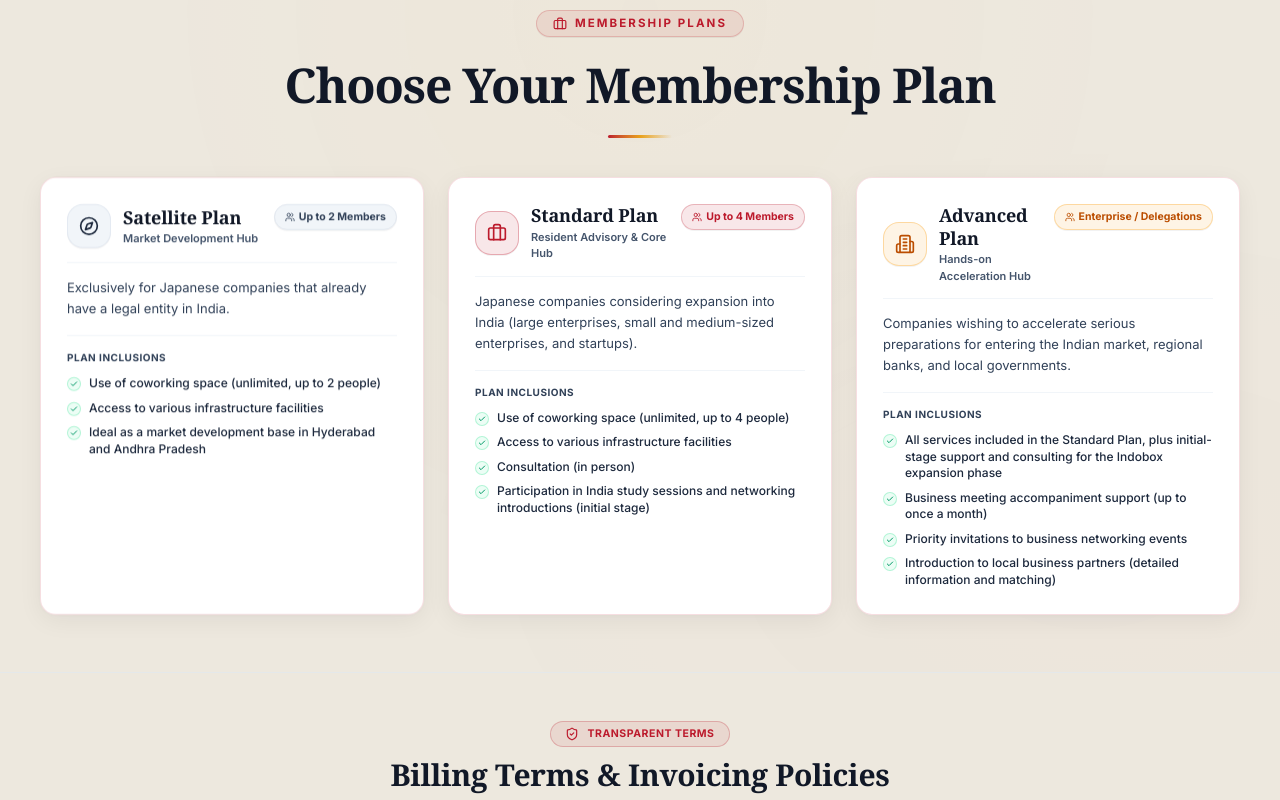
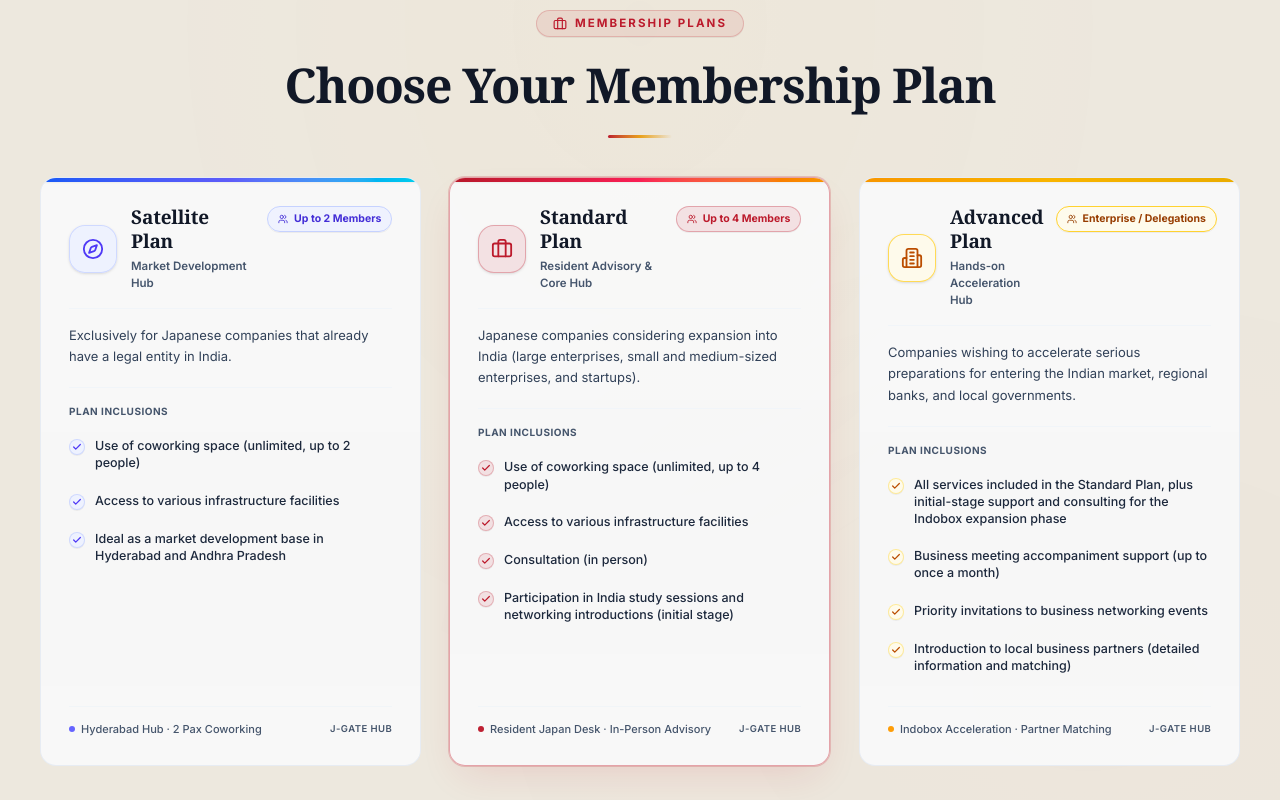
Before and after one commit to abhi-shek04/J-Gate, a Next.js app: page /pricing in a window 1280 px wide. Shown: the part 340-1140 px from the top of the page. Built offline with nearby package versions, Linux system fonts and the light colour scheme.

Commit message:
feat(pricing): elevate membership cards with bespoke Japanese color triad, dynamic animations, and premium micro-interactions

```diff
--- a/src/components/jgate/pricing-section.tsx
+++ b/src/components/jgate/pricing-section.tsx
@@ -26,14 +26,14 @@
   tagline: Bilingual;
   capacity: Bilingual;
   capacityCategory: "1-2" | "3-4" | "enterprise";
-  accentBorder: string;
-  accentBadge: string;
-  accentBg: string;
-  specs: {
-    term: Bilingual;
-    access: Bilingual;
-    support: Bilingual;
-  };
+  gradientBar: string;
+  glowAura: string;
+  iconBg: string;
+  capacityBadge: string;
+  checkBadge: string;
+  cardBorder: string;
+  dotColor: string;
+  footerBadge: Bilingual;
   target: Bilingual;
   features: {
     title: Bilingual;
@@ -57,14 +57,14 @@
     },
     capacity: { EN: "Up to 2 Members", JP: "最大2名" },
     capacityCategory: "1-2",
-    accentBorder: "border-t-4 border-t-slate-400 dark:border-t-slate-500",
-    accentBadge: "text-slate-700 dark:text-slate-300 bg-slate-100 dark:bg-white/10 border-slate-200 dark:border-white/15",
-    accentBg: "bg-slate-100 dark:bg-white/5 border-slate-200/80 dark:border-white/10 text-slate-800 dark:text-white",
-    specs: {
-      term: { EN: "Flexible / Monthly", JP: "月単位・柔軟契約" },
-      access: { EN: "24/7 Keycard Entry", JP: "24時間入退室管理" },
-      support: { EN: "Coworking (2 Pax) & All Facilities", JP: "コワーキング（最大2名）・各種設備利用" },
-    },
+    gradientBar: "from-blue-600 via-indigo-500 to-cyan-400",
+    glowAura: "from-indigo-500/20 via-blue-500/10 to-transparent",
+    iconBg: "bg-indigo-50/90 dark:bg-indigo-950/60 text-indigo-600 dark:text-blue-400 border-indigo-200/80 dark:border-indigo-800/40 group-hover:border-indigo-400 group-hover:shadow-[0_0_20px_rgba(99,102,241,0.25)]",
+    capacityBadge: "text-indigo-700 dark:text-blue-300 bg-indigo-50/90 dark:bg-blue-950/60 border-indigo-200 dark:border-blue-800/50",
+    checkBadge: "bg-indigo-50 dark:bg-indigo-950/60 text-indigo-600 dark:text-blue-400 border-indigo-200/80 dark:border-indigo-700/40",
+    cardBorder: "border-slate-200/80 dark:border-white/10 hover:border-indigo-400/60 dark:hover:border-blue-400/50 hover:shadow-[0_20px_45px_-10px_rgba(99,102,241,0.18)] dark:hover:shadow-[0_20px_45px_-10px_rgba(59,130,246,0.25)]",
+    dotColor: "bg-indigo-500",
+    footerBadge: { EN: "Hyderabad Hub · 2 Pax Coworking", JP: "拠点開設 · コワーキング最大2名" },
     target: {
       EN: "Exclusively for Japanese companies that already have a legal entity in India.",
       JP: "既にインド現地法人をお持ちの日系企業様専用。",
@@ -105,14 +105,14 @@
     },
     capacity: { EN: "Up to 4 Members", JP: "最大4名" },
     capacityCategory: "3-4",
-    accentBorder: "border-t-4 border-t-crimson dark:border-t-rose-500",
-    accentBadge: "text-crimson dark:text-rose-400 bg-crimson/10 dark:bg-rose-950/60 border-crimson/25 dark:border-rose-400/30",
-    accentBg: "bg-crimson/10 dark:bg-rose-950/40 border-crimson/30 dark:border-rose-400/30 text-crimson dark:text-rose-400",
-    specs: {
-      term: { EN: "Flexible / Monthly", JP: "月単位・柔軟契約" },
-      access: { EN: "24/7 Keycard Entry", JP: "24時間入退室管理" },
-      support: { EN: "Coworking (4 Pax) & In-Person Advisory", JP: "コワーキング（最大4名）・対面相談" },
-    },
+    gradientBar: "from-crimson via-rose-500 to-amber-500",
+    glowAura: "from-crimson/25 via-rose-500/12 to-transparent",
+    iconBg: "bg-crimson/10 dark:bg-rose-950/60 text-crimson dark:text-rose-400 border-crimson/30 dark:border-rose-400/30 group-hover:border-crimson group-hover:shadow-[0_0_22px_rgba(188,26,44,0.3)]",
+    capacityBadge: "text-crimson dark:text-rose-300 bg-crimson/10 dark:bg-rose-950/60 border-crimson/30 dark:border-rose-500/40",
+    checkBadge: "bg-crimson/10 dark:bg-rose-950/60 text-crimson dark:text-rose-400 border-crimson/25 dark:border-rose-700/40",
+    cardBorder: "border-crimson/40 dark:border-rose-400/40 shadow-[0_16px_40px_-12px_rgba(188,26,44,0.14)] dark:shadow-[0_18px_45px_-12px_rgba(188,26,44,0.3)] ring-1 ring-crimson/20 hover:border-crimson dark:hover:border-rose-400 hover:shadow-[0_25px_60px_-12px_rgba(188,26,44,0.28)] dark:hover:shadow-[0_28px_65px_-12px_rgba(188,26,44,0.45)]",
+    dotColor: "bg-crimson",
+    footerBadge: { EN: "Resident Japan Desk · In-Person Advisory", JP: "常駐デスク · 対面コンサル支援" },
     target: {
       EN: "Japanese companies considering expansion into India (large enterprises, small and medium-sized enterprises, and startups).",
       JP: "インド進出をご検討中の日系企業様（大企業、中小企業、スタートアップ）。",
@@ -159,14 +159,14 @@
     },
     capacity: { EN: "Enterprise / Delegations", JP: "企業・自治体向け" },
     capacityCategory: "enterprise",
-    accentBorder: "border-t-4 border-t-amber-500 dark:border-t-amber-400",
-    accentBadge: "text-amber-700 dark:text-amber-300 bg-amber-500/10 dark:bg-amber-950/60 border-amber-500/30 dark:border-amber-400/30",
-    accentBg: "bg-amber-500/10 dark:bg-amber-950/40 border-amber-500/30 dark:border-amber-400/30 text-amber-700 dark:text-amber-300",
-    specs: {
-      term: { EN: "Custom / Annual", JP: "年間または個別設計" },
-      access: { EN: "24/7 Keycard Entry", JP: "24時間入退室管理" },
-      support: { EN: "Indobox Consulting & Meeting Support", JP: "進出コンサル・商談同席支援" },
-    },
+    gradientBar: "from-amber-500 via-amber-400 to-yellow-500",
+    glowAura: "from-amber-500/20 via-yellow-500/10 to-transparent",
+    iconBg: "bg-amber-50/90 dark:bg-amber-950/60 text-amber-700 dark:text-amber-400 border-amber-300/80 dark:border-amber-400/30 group-hover:border-amber-400 group-hover:shadow-[0_0_20px_rgba(232,160,26,0.25)]",
+    capacityBadge: "text-amber-800 dark:text-amber-300 bg-amber-50/90 dark:bg-amber-950/60 border-amber-300 dark:border-amber-700/50",
+    checkBadge: "bg-amber-50 dark:bg-amber-950/60 text-amber-700 dark:text-amber-400 border-amber-200/80 dark:border-amber-700/40",
+    cardBorder: "border-slate-200/80 dark:border-white/10 hover:border-amber-400/70 dark:hover:border-amber-400/50 hover:shadow-[0_20px_45px_-10px_rgba(232,160,26,0.2)] dark:hover:shadow-[0_20px_45px_-10px_rgba(232,160,26,0.28)]",
+    dotColor: "bg-amber-500",
+    footerBadge: { EN: "Indobox Acceleration · Partner Matching", JP: "本格進出 · パートナーマッチング" },
     target: {
       EN: "Companies wishing to accelerate serious preparations for entering the Indian market, regional banks, and local governments.",
       JP: "インド市場への本格的な進出準備を加速させたい企業様、地方銀行、自治体様。",
@@ -254,48 +254,60 @@
           </Reveal>
 
           {/* Grid of 3 Balanced Cards — High-End Executive Presentation */}
-          <div className="mt-8 sm:mt-10 grid gap-5 sm:gap-6 lg:gap-6 lg:grid-cols-3 items-stretch">
+          <div className="mt-8 sm:mt-10 grid gap-6 lg:gap-7 lg:grid-cols-3 items-stretch">
             {PLANS.map((plan, i) => {
               const Icon = plan.icon;
               const isFeatured = plan.id === "standard";
 
               return (
-                <Reveal key={plan.id} delay={i * 80} variant="up">
+                <Reveal key={plan.id} delay={i * 90} variant="up">
                   <div
                     className={cn(
-                      "luxury-light-card card-sheen group relative flex h-full flex-col justify-between rounded-2xl bg-white dark:bg-[#09090b] border transition-all duration-300 p-5 sm:p-6 lg:p-6.5",
-                      plan.accentBorder,
-                      isFeatured
-                        ? "border-crimson/70 dark:border-rose-400/60 shadow-[0_18px_45px_-10px_rgba(188,26,44,0.18)] dark:shadow-[0_22px_55px_-10px_rgba(188,26,44,0.35)] ring-1 ring-crimson/25"
-                        : "border-slate-200/90 dark:border-white/12 shadow-card dark:shadow-2xl hover:border-slate-300 dark:hover:border-white/25 hover:-translate-y-1"
+                      "card-sheen group relative flex h-full flex-col justify-between overflow-hidden rounded-2xl bg-white/95 dark:bg-[#09090b]/95 backdrop-blur-xl border transition-all duration-500 p-6 sm:p-6.5 lg:p-7 hover:-translate-y-2",
+                      plan.cardBorder
                     )}
                   >
+                    {/* Top 3.5px Glowing Accent Bar with Gradient */}
+                    <div className={cn("absolute top-0 inset-x-0 h-1 bg-gradient-to-r shadow-xs", plan.gradientBar)} />
+
+                    {/* Ambient Corner Aura Glow */}
+                    <div
+                      className={cn(
+                        "pointer-events-none absolute -right-14 -top-14 h-44 w-44 rounded-full opacity-35 blur-2xl transition-opacity duration-500 group-hover:opacity-75",
+                        plan.glowAura
+                      )}
+                    />
+
+                    {/* Faint Asanoha Japanese Geometric Texture */}
+                    <div className="pattern-asanoha-navy pointer-events-none absolute inset-0 opacity-[0.025] dark:opacity-[0.04] transition-opacity duration-700 group-hover:opacity-[0.06]" />
+
                     {/* Top Content Area */}
+                    <div className="relative z-10 flex flex-col justify-between h-full">
                       <div>
                         {/* Header Row: Icon + Title + Capacity Badge */}
-                      <div className="flex items-start justify-between gap-3 pb-3.5 border-b border-slate-100 dark:border-white/8">
-                        <div className="flex items-center gap-3">
+                        <div className="flex items-start justify-between gap-3 pb-4 border-b border-slate-100 dark:border-white/8">
+                          <div className="flex items-center gap-3.5">
                             <div
                               className={cn(
-                              "flex h-10 w-10 sm:h-11 sm:w-11 shrink-0 items-center justify-center rounded-xl border shadow-2xs transition-transform duration-300 group-hover:scale-105",
-                              plan.accentBg
+                                "flex h-11 w-11 sm:h-12 sm:w-12 shrink-0 items-center justify-center rounded-2xl border shadow-sm transition-all duration-300 group-hover:scale-110 group-hover:rotate-1",
+                                plan.iconBg
                               )}
                             >
-                            <Icon className="h-5 w-5" />
+                              <Icon className="h-5.5 w-5.5" />
                             </div>
                             <div>
                               <div className="flex items-center gap-2">
-                              <h3 className="font-serif-jp text-[17px] sm:text-[18px] font-bold text-ink dark:text-white leading-tight">
+                                <h3 className="font-serif-jp text-[18px] sm:text-[19px] font-bold text-ink dark:text-white leading-tight">
                                   {plan.enName}
                                 </h3>
                               </div>
-                            <div className="flex items-center gap-1.5 mt-0.5">
+                              <div className="flex items-center gap-1.5 mt-1">
                                 {lang === "JP" && (
-                                <span className="text-[11.5px] font-medium text-slate-500 dark:text-slate-400 font-sans-jp">
+                                  <span className="text-[12px] font-medium text-slate-500 dark:text-slate-400 font-sans-jp">
                                     {plan.jpName} ·
                                   </span>
                                 )}
-                              <span className="text-[11px] font-semibold text-slate-600 dark:text-slate-300">
+                                <span className="text-[11.5px] font-semibold text-slate-600 dark:text-slate-300">
                                   {tx(plan.tierSubtitle)}
                                 </span>
                               </div>
@@ -304,8 +316,8 @@
 
                           <span
                             className={cn(
-                            "inline-flex items-center gap-1 rounded-full px-2.5 py-1 font-inter text-[10px] sm:text-[10.5px] font-bold shrink-0 border shadow-2xs",
-                            plan.accentBadge
+                              "inline-flex items-center gap-1.5 rounded-full px-2.5 py-1 font-inter text-[10.5px] font-bold shrink-0 border shadow-2xs transition-transform duration-300 group-hover:scale-105",
+                              plan.capacityBadge
                             )}
                           >
                             <Users className="h-2.5 w-2.5" />
@@ -314,32 +326,49 @@
                         </div>
 
                         {/* Plan Description & Scope */}
-                      <p className="mt-3.5 font-inter text-[12.5px] sm:text-[13px] text-slate-700 dark:text-slate-200 leading-relaxed font-normal">
+                        <p className="mt-4 font-inter text-[13px] text-slate-700 dark:text-slate-200 leading-relaxed font-normal">
                           {tx(plan.target)}
                         </p>
 
                         {/* Primary Plan Deliverables Checklist */}
-                      <div className="mt-4 pt-3.5 border-t border-slate-100 dark:border-white/8">
+                        <div className="mt-5 pt-4 border-t border-slate-100 dark:border-white/8">
                           <div className="flex items-center gap-1.5 mb-2.5">
-                          <span className="font-mono text-[10px] font-bold uppercase tracking-wider text-slate-700 dark:text-slate-300">
+                            <span className="font-mono text-[10px] font-bold uppercase tracking-wider text-slate-600 dark:text-slate-300">
                               {tx({ EN: "Plan Inclusions", JP: "提供サービス・特徴" })}
                             </span>
                           </div>
-                        <ul className="space-y-2">
+                          <ul className="space-y-1">
                             {plan.features.map((feat, fi) => (
                               <li
                                 key={fi}
-                              className="flex items-start gap-2 text-[11.5px] sm:text-[12px] font-inter text-slate-800 dark:text-slate-200 leading-snug"
+                                className="group/item flex items-start gap-2.5 rounded-xl p-2 -mx-2 transition-all duration-200 hover:bg-slate-50/90 dark:hover:bg-white/[0.04]"
                               >
-                              <span className="mt-0.5 flex h-3.5 w-3.5 shrink-0 items-center justify-center rounded-full bg-emerald-50 dark:bg-emerald-950/60 text-emerald-600 dark:text-emerald-400 border border-emerald-200/80 dark:border-emerald-700/40">
-                                <Check className="h-2 w-2 stroke-[3]" />
+                                <span
+                                  className={cn(
+                                    "mt-0.5 flex h-4 w-4 shrink-0 items-center justify-center rounded-full border shadow-2xs transition-transform duration-200 group-hover/item:scale-110",
+                                    plan.checkBadge
+                                  )}
+                                >
+                                  <Check className="h-2.5 w-2.5 stroke-[3]" />
                                 </span>
-                              <span className="min-w-0 flex-1 font-medium">
+                                <span className="min-w-0 flex-1 text-[12px] sm:text-[12.5px] font-inter font-medium text-slate-800 dark:text-slate-200 leading-snug group-hover/item:text-ink dark:group-hover/item:text-white transition-colors">
                                   {tx(feat.title)}
                                 </span>
                               </li>
                             ))}
                           </ul>
+                        </div>
+                      </div>
+
+                      {/* Grounding Base Strip */}
+                      <div className="mt-6 pt-3.5 border-t border-slate-100/90 dark:border-white/8 flex items-center justify-between">
+                        <span className="font-inter text-[11px] font-medium text-slate-600 dark:text-slate-300 flex items-center gap-1.5">
+                          <span className={cn("h-1.5 w-1.5 rounded-full animate-pulse", plan.dotColor)} />
+                          {tx(plan.footerBadge)}
+                        </span>
+                        <span className="font-mono text-[9.5px] uppercase tracking-wider text-slate-600 dark:text-slate-300 font-semibold">
+                          J-Gate Hub
+                        </span>
                       </div>
                     </div>
                   </div>
```
Lines whose indentation alone changed are shown as unchanged.
